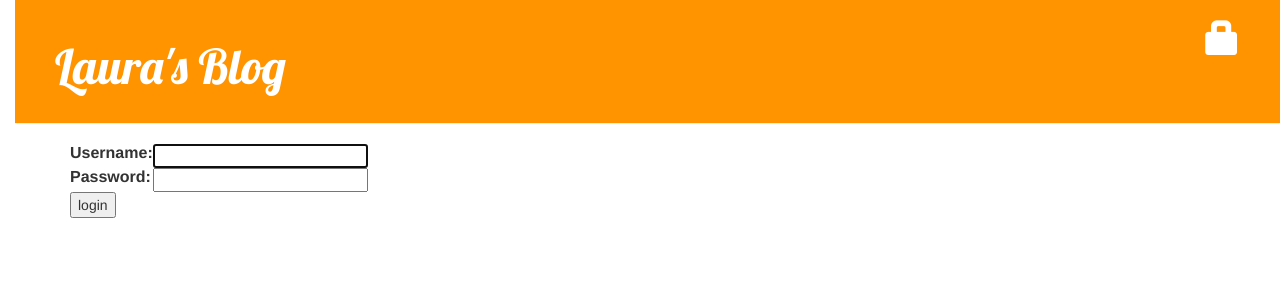
After one commit to laucv/my-first-blog, a Django app: page /accounts/login/ in a window 1280 px wide. The commit adds this page. Shown: the top 300 px of the page. Run offline with Django 3.2, Linux system fonts and the light colour scheme; some libraries are stand-ins or nearby versions.

Commit message:
añadida autentificación

```diff
--- a/blog/templates/blog/base.html
+++ b/blog/templates/blog/base.html
@@ -9,8 +9,13 @@
     </head>
     <body>
       <div class="page-header">
+        {% if user.is_authenticated %}
           <a href="{% url 'post_new' %}" class="top-menu"><span class="glyphicon glyphicon-plus"></span></a>
           <a href="{% url 'post_draft_list' %}" class="top-menu"><span class="glyphicon glyphicon-edit"></span></a>
+          <p class="top-menu">Hello {{ user.username }} <small>(<a href="{% url 'logout' %}">Log out</a>)</small></p>
+        {% else %}
+        <a href="{% url 'login' %}" class="top-menu"><span class="glyphicon glyphicon-lock"></span></a>
+        {% endif %}
         <h1><a href="/">Laura's Blog</a></h1>
       </div>
       <div class="content container">
--- /dev/null
+++ b/blog/templates/registration/login.html
@@ -0,0 +1,24 @@
+{% extends "blog/base.html" %}
+
+{% block content %}
+    {% if form.errors %}
+        <p>Your username and password didn't match. Please try again.</p>
+    {% endif %}
+
+    <form method="post" action="{% url 'login' %}">
+    {% csrf_token %}
+        <table>
+        <tr>
+            <td>{{ form.username.label_tag }}</td>
+            <td>{{ form.username }}</td>
+        </tr>
+        <tr>
+            <td>{{ form.password.label_tag }}</td>
+            <td>{{ form.password }}</td>
+        </tr>
+        </table>
+
+        <input type="submit" value="login" />
+        <input type="hidden" name="next" value="{{ next }}" />
+    </form>
+{% endblock %}
--- a/mysite/settings.py
+++ b/mysite/settings.py
@@ -88,7 +88,7 @@ DATABASES = {
 
 LANGUAGE_CODE = 'en-us'
 
-TIME_ZONE = 'Europe/Berlin'
+TIME_ZONE = 'Europe/Madrid'
 
 USE_I18N = True
 
@@ -102,3 +102,6 @@ USE_TZ = True
 
 STATIC_URL = '/static/'
 STATIC_ROOT = os.path.join(BASE_DIR, 'static')
+
+#URLS
+LOGIN_REDIRECT_URL = '/'
--- a/mysite/urls.py
+++ b/mysite/urls.py
@@ -1,7 +1,11 @@
 from django.conf.urls import include, url
 from django.contrib import admin
 
+from django.contrib.auth import views
+
 urlpatterns = [
-    url(r'^admin/', include(admin.site.urls)),
+    url(r'^admin/', admin.site.urls),
+    url(r'^accounts/login/$', views.login, name='login'),
+    url(r'^accounts/logout/$', views.logout, name='logout', kwargs={'next_page': '/'}),
     url(r'', include('blog.urls')),
 ]
```
Also changed, not shown: blog/views.py (+6 -1 lines). Lines whose indentation alone changed are shown as unchanged.
